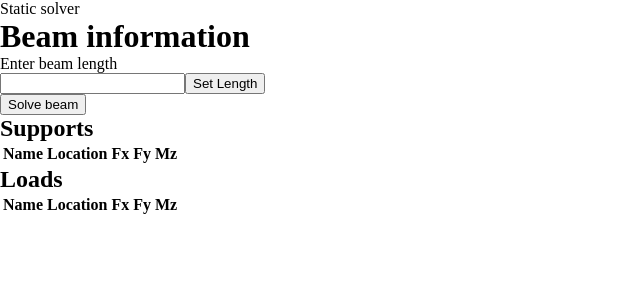
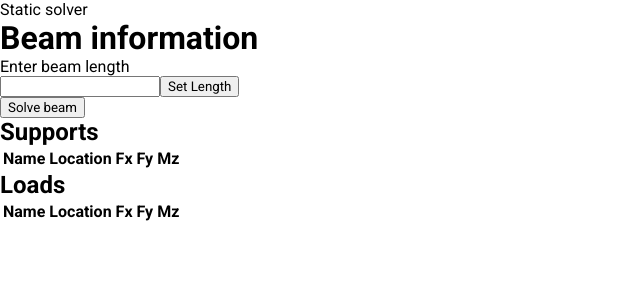
Before and after one commit to JackAgtual/Static-Solver, a React (Vite) app: page / in a window 1280 px wide. Shown: the top 300 px of the page, without its empty margins (0-640 px from the left). Built offline with nearby package versions, Linux system fonts and the light colour scheme.

Commit message:
Updating font

```diff
--- a/index.html
+++ b/index.html
@@ -4,6 +4,12 @@
     <meta charset="UTF-8" />
     <meta name="viewport" content="width=device-width, initial-scale=1.0" />
     <title>Static Solver</title>
+    <link rel="preconnect" href="https://fonts.googleapis.com" />
+    <link rel="preconnect" href="https://fonts.gstatic.com" crossorigin />
+    <link
+      href="https://fonts.googleapis.com/css2?family=Roboto:ital,wght@0,100;0,300;0,400;0,500;0,700;0,900;1,100;1,300;1,400;1,500;1,700;1,900&display=swap"
+      rel="stylesheet"
+    />
   </head>
   <body>
     <div id="root"></div>
--- a/src/index.css
+++ b/src/index.css
@@ -1,3 +1,4 @@
 * {
   margin: 0;
+  font-family: 'Roboto', sans-serif;
 }
```
